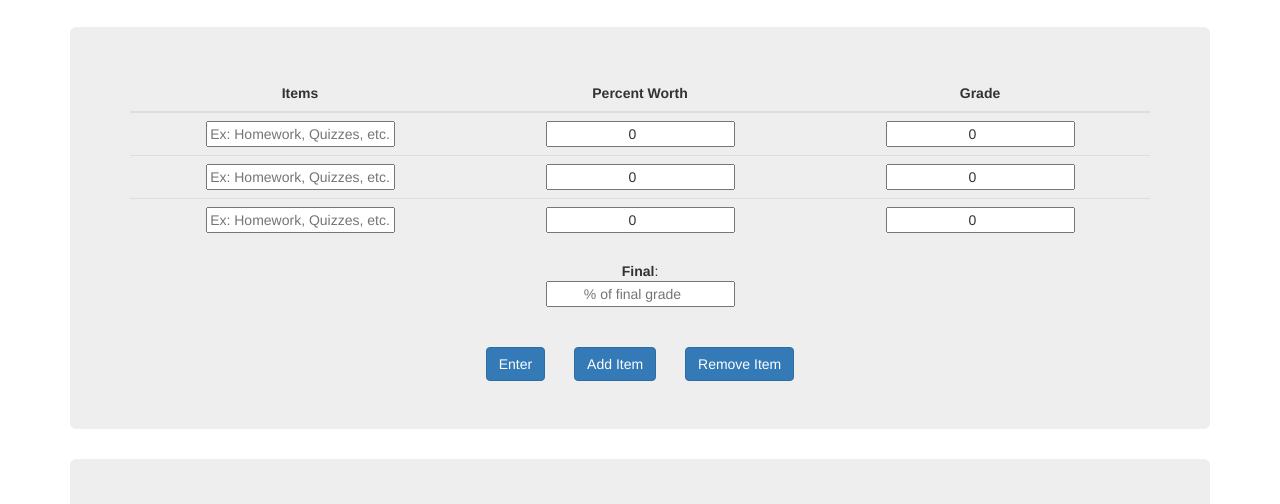
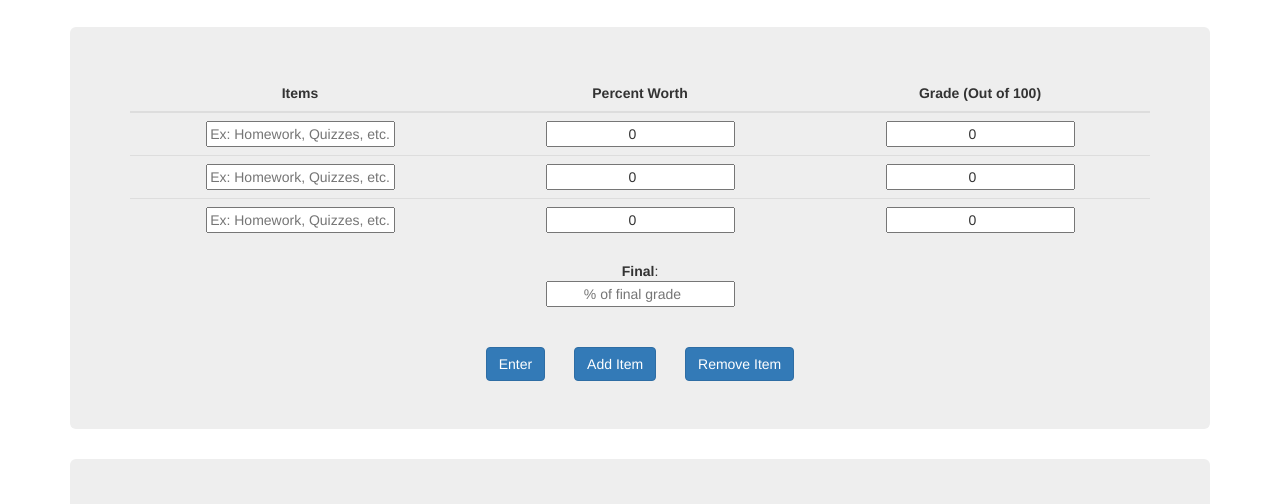
Before and after one commit to ZMil/wat, a website: page public/index.html in a window 1280 px wide. Shown: the part 83-587 px from the top of the page. Drawn offline with nearby package versions, Linux system fonts and the light colour scheme.

Commit message:
fixed wording

```diff
--- a/public/index.html
+++ b/public/index.html
@@ -25,7 +25,7 @@
           <tr>
             <th>Items</th>
             <th>Percent Worth</th>
-            <th>Grade</th>
+            <th>Grade (Out of 100)</th>
           </tr>
       </thead>
 
```
